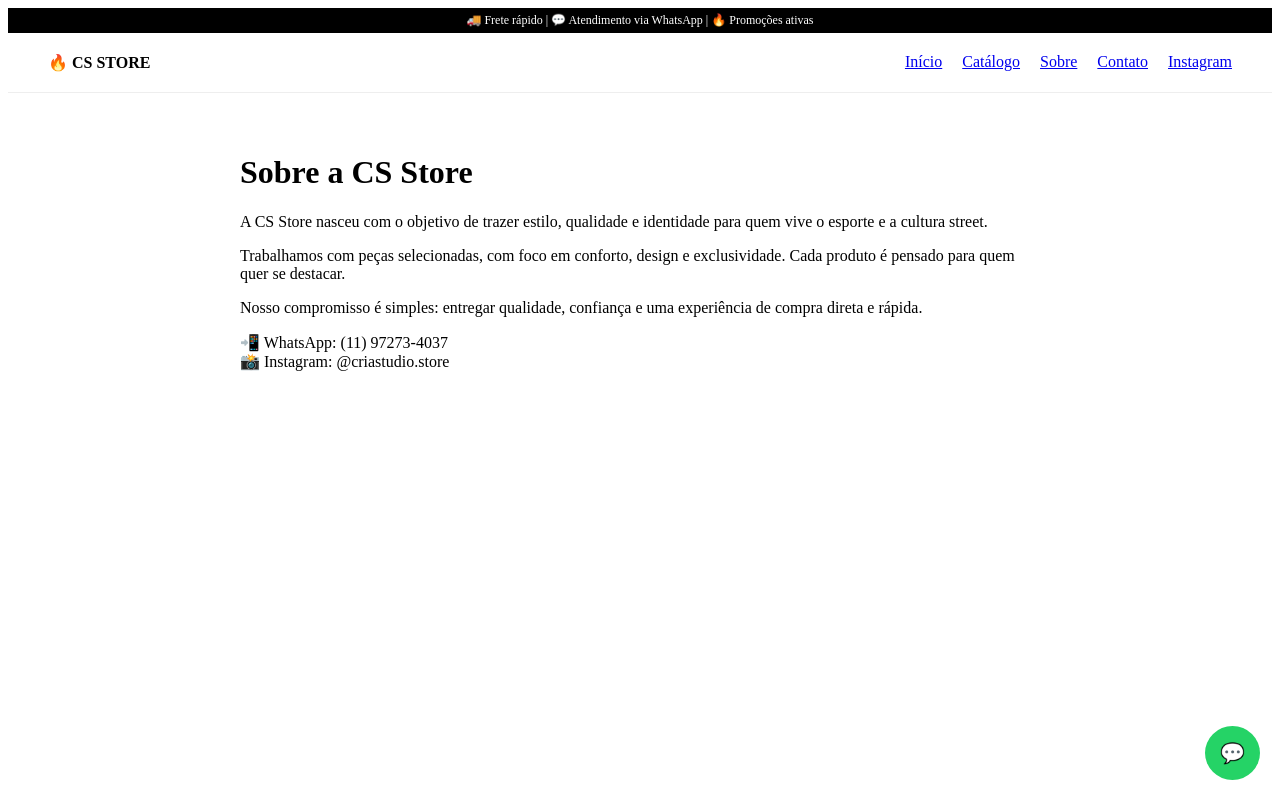
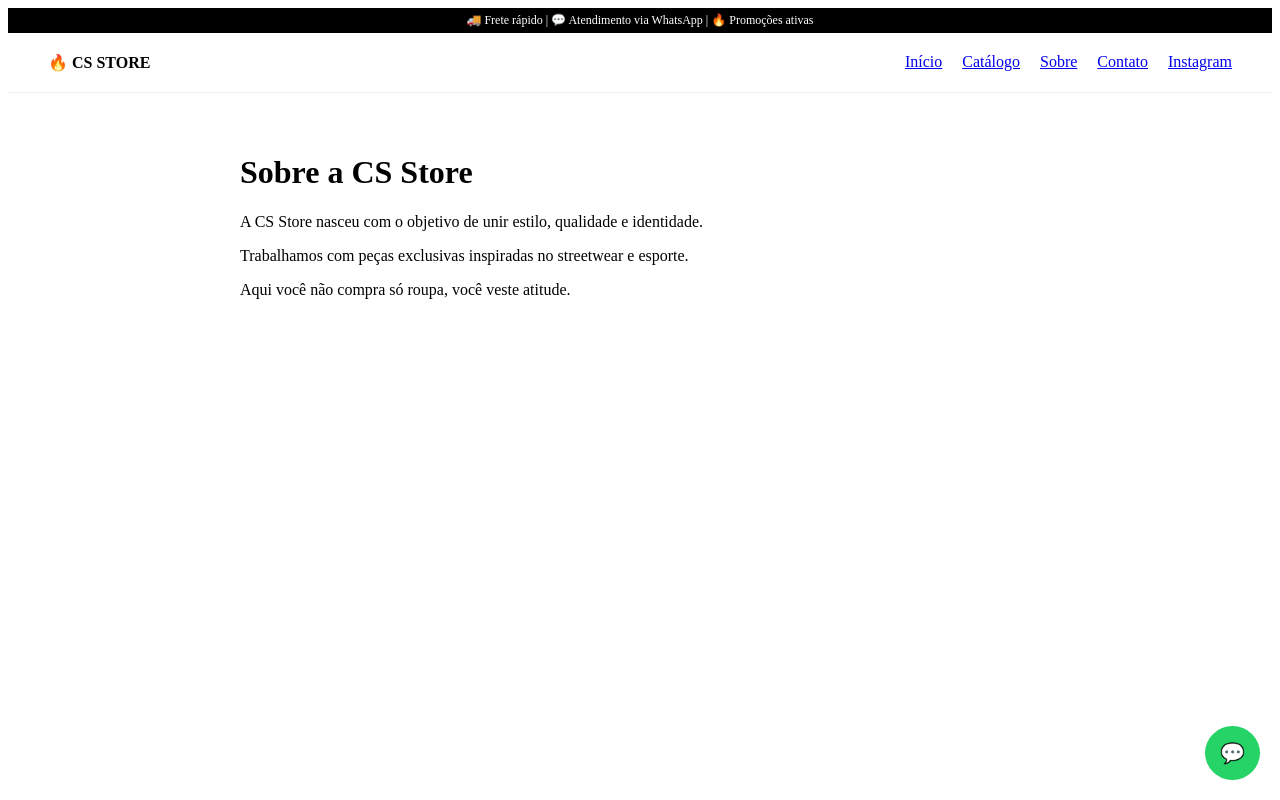
Before and after one commit to caiosilva-design/cs-store, a Next.js app: page /sobre in a window 1280 px wide. Built offline with nearby package versions, Linux system fonts and the light colour scheme.

Commit message:
Update page.tsx

```diff
--- a/app/sobre/page.tsx
+++ b/app/sobre/page.tsx
@@ -3,20 +3,13 @@ export default function Sobre() {
 <div style={{ padding: "40px", maxWidth: "800px", margin: "auto" }}>
 <h1>Sobre a CS Store</h1>
 <p>
-       A CS Store nasceu com o objetivo de trazer estilo, qualidade e identidade
-       para quem vive o esporte e a cultura street.
+       A CS Store nasceu com o objetivo de unir estilo, qualidade e identidade.
 </p>
 <p>
-       Trabalhamos com peças selecionadas, com foco em conforto, design e
-       exclusividade. Cada produto é pensado para quem quer se destacar.
+       Trabalhamos com peças exclusivas inspiradas no streetwear e esporte.
 </p>
 <p>
-       Nosso compromisso é simples: entregar qualidade, confiança e uma
-       experiência de compra direta e rápida.
-</p>
-<p>
-       📲 WhatsApp: (11) 97273-4037 <br />
-       📸 Instagram: @criastudio.store
+       Aqui você não compra só roupa, você veste atitude.
 </p>
 </div>
  );
```
